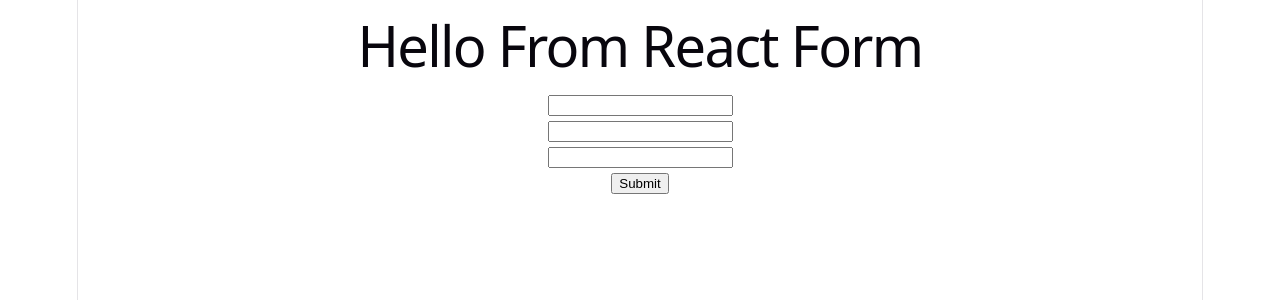
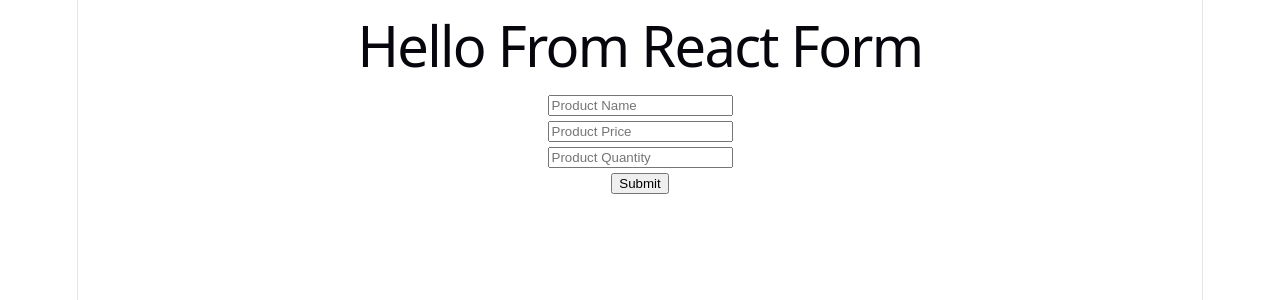
Before and after one commit to BakirBhuiyan/react_form_exploring, a React (Vite) app: page / in a window 1280 px wide. Shown: the top 300 px of the page. Built offline with nearby package versions, Linux system fonts and the light colour scheme.

Commit message:
handaling the product form by and product table that are shown dynamically in the ui uses form

```diff
--- a/src/App.jsx
+++ b/src/App.jsx
@@ -2,6 +2,7 @@
 import ActionForm from './components/ActionFrom/ActionForm'
 import ControlledField from './components/ControlledField/ControlledField'
 import LogInForm from './components/loginFrom/LogInForm'
+import ProductManagement from './components/productManagement/ProductManagement'
 import SimpleForm from './components/simpleForm/SimpleForm'
 import UncontrolledField from './components/uncobtroledField/UncontrolledField'
 
@@ -14,7 +15,8 @@
       {/* <ActionForm /> */}
       {/* <ControlledField /> */}
       {/* <UncontrolledField /> */}
-      <LogInForm />
+      {/* <LogInForm /> */}
+      <ProductManagement />
     </>
   )
 }
--- /dev/null
+++ b/src/components/productManagement/ProductForm.jsx
@@ -0,0 +1,35 @@
+import React from 'react';
+
+const ProductForm = () => {
+
+      const handleSubmit = (e) => {
+            e.preventDefault();
+            // console.log(e.target.name.value);
+            const name = e.target.name.value;
+            const price = e.target.price.value;
+            const quantity = e.target.quantity.value;
+            // console.log(name, price, quantity);
+            const newProduct = {
+                  name,
+                  price,
+                  quantity
+            }
+            console.log(newProduct);
+      }
+
+      return (
+            <div>
+                  <form onSubmit={handleSubmit}>
+                        <input type="text" name='name' placeholder='Product Name' />
+                        <br />
+                        <input type="text" name='price' placeholder='Product Price' />
+                        <br />
+                        <input type="text" name='quantity' placeholder='Product Quantity' />
+                        <br />
+                        <input type="submit" value="Submit" />
+                  </form>
+            </div>
+      );
+};
+
+export default ProductForm;
--- /dev/null
+++ b/src/components/productManagement/ProductManagement.jsx
@@ -0,0 +1,17 @@
+import React from 'react';
+import ProductForm from './ProductForm';
+import ProductTable from './ProductTable';
+
+
+
+
+const ProductManagement = () => {
+      return (
+            <div>
+                  <ProductForm />
+                  <ProductTable />
+            </div>
+      );
+};
+
+export default ProductManagement;
--- /dev/null
+++ b/src/components/productManagement/ProductTable.jsx
@@ -0,0 +1,11 @@
+import React from 'react';
+
+const ProductTable = () => {
+      return (
+            <div>
+
+            </div>
+      );
+};
+
+export default ProductTable;
```
